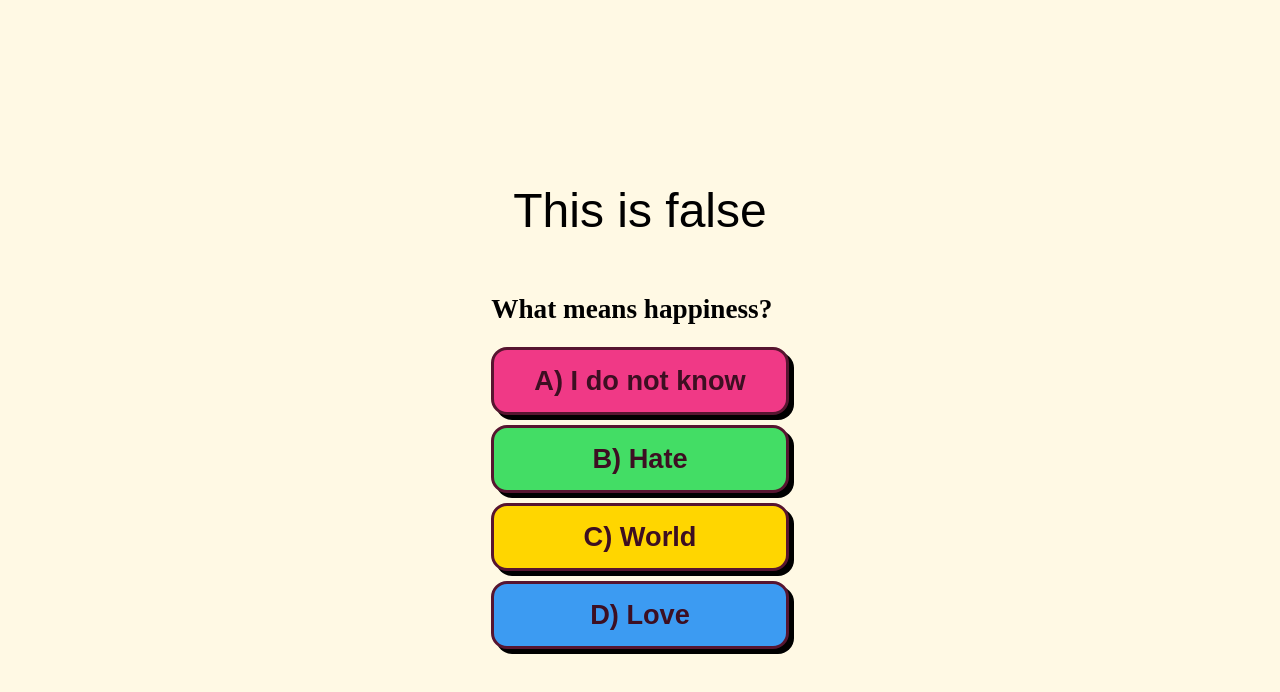
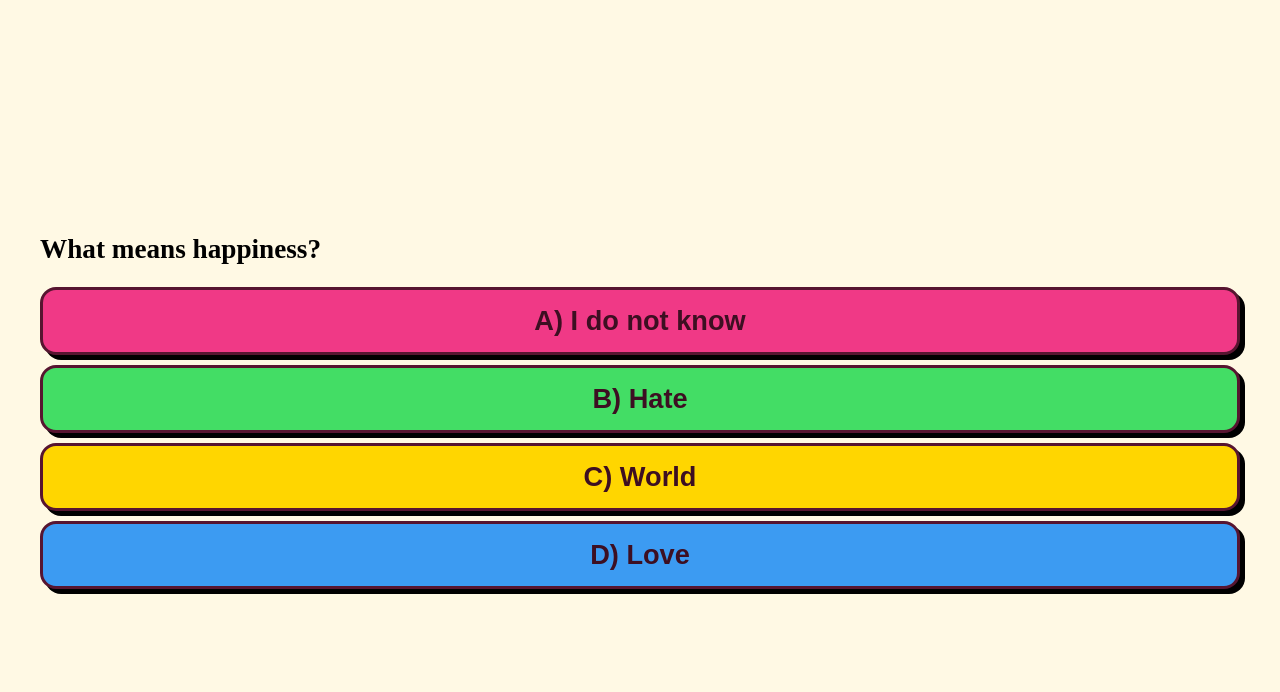
Before and after one commit to Paprikosen/happiness-quiz, a React (Vite) app: page / in a window 1280 px wide. Both pictures are taken after a click on the button "Starten". Shown: the top 692 px of the page. Built offline with nearby package versions, Linux system fonts and the light colour scheme.

Commit message:
Add more questions and answer validation

```diff
--- /dev/null
+++ b/src/components/AnswerExplanation.jsx
@@ -0,0 +1,10 @@
+export default function AnswerExplanation(props) {
+        const { hasAnsweredCorrectly, nextQuestion } = props
+    return (
+        <div className="explanationContainer">
+            <h1>{hasAnsweredCorrectly ? "Das ist die richtige Antwort!" : "Das ist leider falsch"}</h1>
+            <button onClick={nextQuestion}>Nächste Frage</button>
+
+        </div>
+    )
+}
--- a/src/components/Game.jsx
+++ b/src/components/Game.jsx
@@ -2,18 +2,26 @@ import Question from "./Question"
 import React from "react"
 import { questions } from "../questions"
 import "./game.css"
+import AnswerExplanation from "./AnswerExplanation"
 
 export default function Game() {
 
     const [hasAnsweredCorrectly, setHasAnsweredCorrectly] = React.useState()
+    const [hasAnswered, setHasAnswered] = React.useState(false)
+    const [questionNumber, setQuestionNumber] = React.useState(0)
+
+    function nextQuestion() {
+        setQuestionNumber( prevNumber => prevNumber + 1)
+        setHasAnswered(false)
+    }
 
     console.log(hasAnsweredCorrectly)
 
     return (
         <div className="canvas" style={{backgroundColor: "#FFF9E4"}}>
             <div className="game">
-                {hasAnsweredCorrectly ? <h1>This is correct!</h1> : <h1>This is false</h1>}
-                <Question setHasAnsweredCorrectly={setHasAnsweredCorrectly} questionObject={questions[0]}/>
+                {hasAnswered && <AnswerExplanation hasAnsweredCorrectly={hasAnsweredCorrectly} nextQuestion={nextQuestion}  /> }
+                <Question setHasAnswered={setHasAnswered} setHasAnsweredCorrectly={setHasAnsweredCorrectly} questionObject={questions[questionNumber]}/>
             </div>
         </div>
     )
--- a/src/components/Question.jsx
+++ b/src/components/Question.jsx
@@ -2,11 +2,12 @@ import "./game.css"
 
 export default function Question(props) {
 
-    const { questionObject, setHasAnsweredCorrectly } = props
+    const { questionObject, setHasAnsweredCorrectly, setHasAnswered, hasAnswered } = props
     const { question } = questionObject
 
   function checkAnswer(correct) {
     correct ? setHasAnsweredCorrectly( () => true ) : setHasAnsweredCorrectly( () => false )
+    setHasAnswered( () => true)
   }
 
   const question1 = questionObject.possibleAnswers[0]
@@ -18,10 +19,10 @@ export default function Question(props) {
     <>
       <h2>{question}</h2>
       <div className="questionContainer">
-        <button onClick={() => checkAnswer(question1.correct)} style={{ backgroundColor: "#f03986" }}>A) {question1.answer}</button>
-        <button onClick={() => checkAnswer(question2.correct)} style={{ backgroundColor: "#43dd65" }}>B) {question2.answer}</button>
-        <button onClick={() => checkAnswer(question3.correct)} style={{ backgroundColor: "#ffd600" }}>C) {question3.answer}</button>
-        <button onClick={() => checkAnswer(question4.correct)} style={{ backgroundColor: "#3c9bf2" }}>D) {question4.answer}</button>
+        <button disabled={hasAnswered} onClick={() => checkAnswer(question1.correct)} style={{ backgroundColor: "#f03986" }}>A) {question1.answer}</button>
+        <button disabled={hasAnswered} onClick={() => checkAnswer(question2.correct)} style={{ backgroundColor: "#43dd65" }}>B) {question2.answer}</button>
+        <button disabled={hasAnswered} onClick={() => checkAnswer(question3.correct)} style={{ backgroundColor: "#ffd600" }}>C) {question3.answer}</button>
+        <button disabled={hasAnswered} onClick={() => checkAnswer(question4.correct)} style={{ backgroundColor: "#3c9bf2" }}>D) {question4.answer}</button>
       </div>
     </>
   );
--- a/src/components/game.css
+++ b/src/components/game.css
@@ -1,5 +1,7 @@
 .game {
   display: flex;
+  width: 100%;
+  position: relative;
   flex-direction: column;
   text-align: center;
   padding: 0 40px;
@@ -7,7 +9,7 @@
 }
 
 h2 {
-    font-size: 1.7rem;
+  font-size: 1.7rem;
   text-align: left;
 }
 
@@ -18,7 +20,7 @@ h2 {
 }
 
 button {
-  max-width: 400px;
+  width: 100%;
   color: #3d0f22;
   text-align: center;
   font-family: Cabinet Grotesk Variable, sans-serif;
@@ -43,3 +45,23 @@ button {
 button:active {
   opacity: 0.5;
 }
+
+.explanationContainer {
+  position: absolute;
+  display: flex;
+  flex-direction: column;
+  justify-content: center;
+  align-items: center;
+  padding: 20px 40px;
+  max-height: 300px;
+  background-color: white;
+  top: 0;
+  bottom: 0;
+  left: 0;
+  right: 0;
+  margin: 20px;
+  border: 3px solid #571530;
+
+  box-shadow: 5px 5px 0px black;
+  border-radius: 16px;
+}
--- a/src/questions.js
+++ b/src/questions.js
@@ -8,6 +8,38 @@ const questions = [
       { answer: "Love", correct: true },
     ],
   },
+  {
+    question: "Which of the following is NOT considered a factor contributing to happiness?",
+    possibleAnswers: [
+      { answer: "Strong social connections", correct: false },
+      { answer: "Financial stability", correct: false },
+      { answer: "Physical health", correct: false },
+      { answer: "Excessive material possessions", correct: true },
+    ],
+  },
+  {
+    question: "Which of the following activities has been shown to boost happiness?",
+    possibleAnswers: [
+      { answer: "Spending time in nature", correct: true },
+      { answer: "Engaging in competitive sports", correct: false },
+      { answer: "Watching TV for extended periods", correct: false },
+      { answer: "Consuming sugary snacks", correct: false },
+    ],
+  },
 ];
 
 export { questions }
+
+
+/*
+{
+  question: "",
+  possibleAnswers: [
+    { answer: "", correct: false },
+    { answer: "", correct: false },
+    { answer: "", correct: false },
+    { answer: "", correct: true },
+  ],
+},
+
+*/
```
